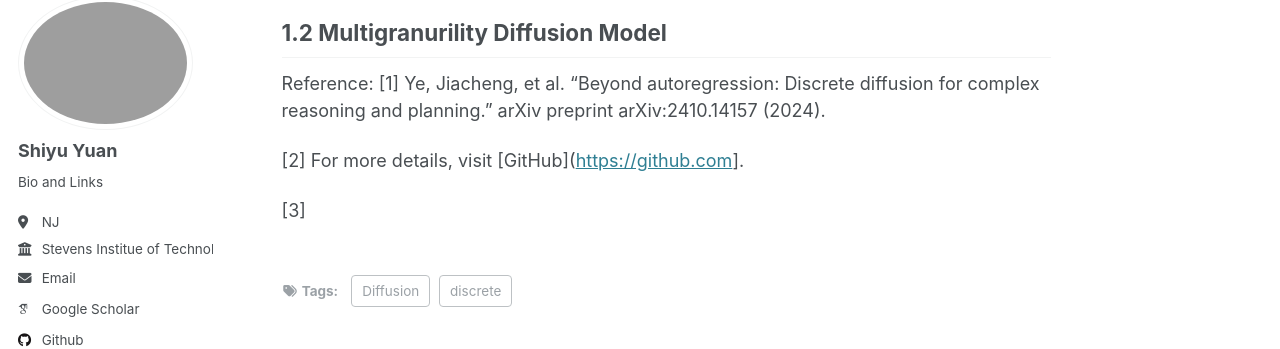
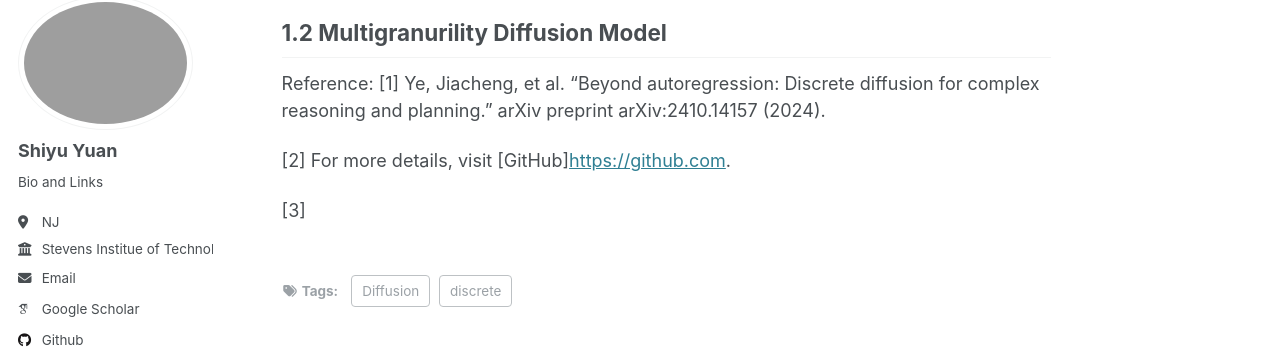
Before and after one commit to syyuan2021/syy2025, a Jekyll site: the page built from _posts/2025-02-07-blog-post-9.md, in a window 1280 px wide and 900 px high, scrolled down 314 px. Shown: the part 110-459 px from the top of the window. Built offline with Jekyll 4.4.1, drawn with Linux system fonts in a browser that asks for light colours; some web fonts are replaced.

```diff
--- a/_posts/2025-02-07-blog-post-9.md
+++ b/_posts/2025-02-07-blog-post-9.md
@@ -21,6 +21,6 @@ This blog mainly record my learning process of diffusion model.
 Reference:
 [1] Ye, Jiacheng, et al. "Beyond autoregression: Discrete diffusion for complex reasoning and planning." arXiv preprint arXiv:2410.14157 (2024).
 
-[2] For more details, visit [GitHub]([https://github.com](https://github.com/kuleshov-group/awesome-discrete-diffusion-models)].
+[2] For more details, visit [GitHub][https://github.com](https://github.com/kuleshov-group/awesome-discrete-diffusion-models).
 
 [3]
```
